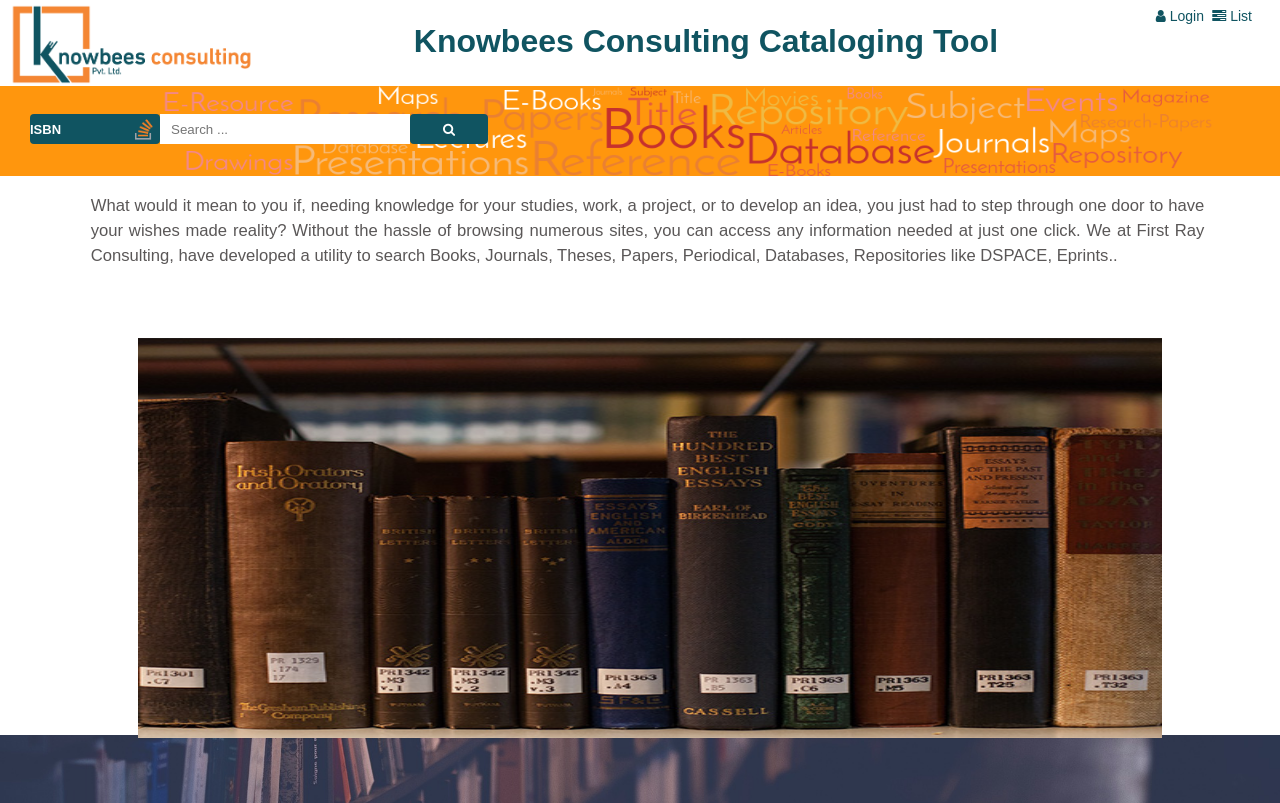
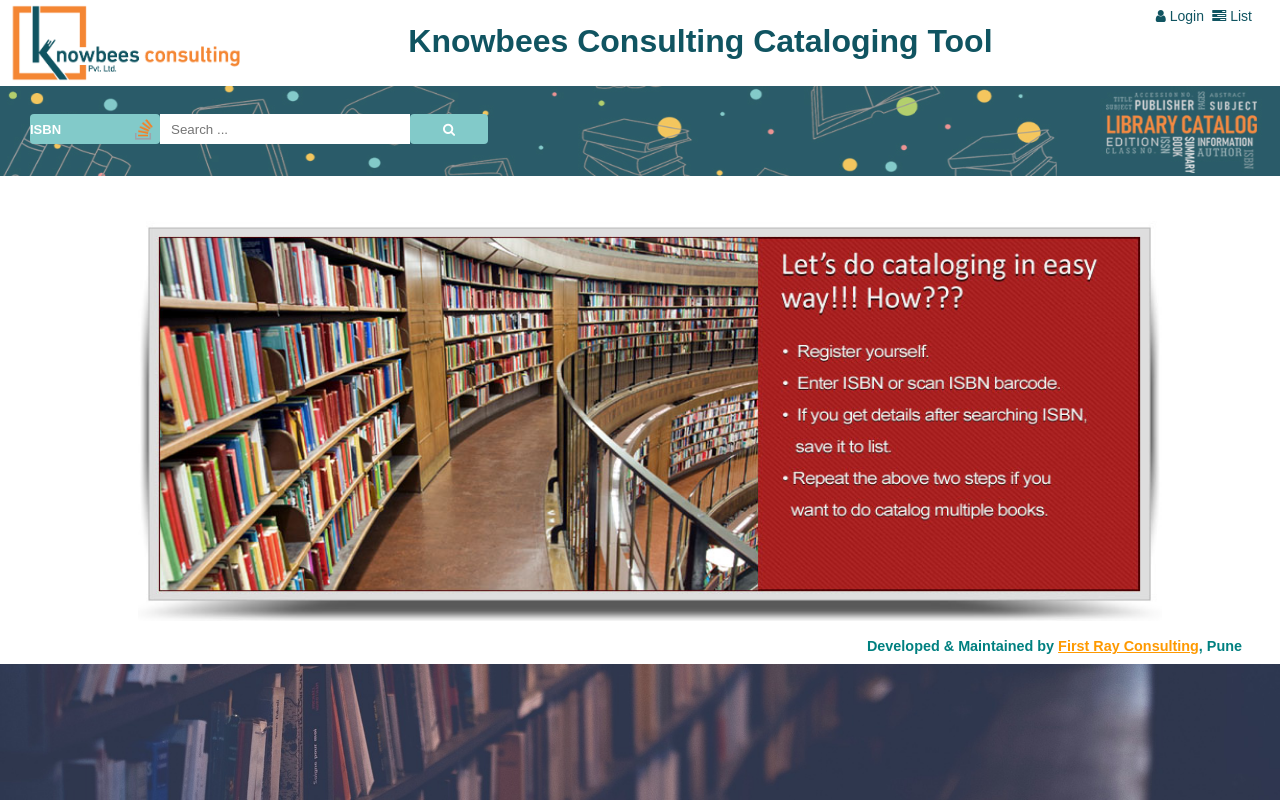
Before and after one commit to bhegademayur37/librarycatalogtool, a PHP site: page /?select_type1=Isbn in a window 1280 px wide; the page is wider, and only the part inside the window is pictured. Run offline with PHP 8.4, Linux system fonts and the light colour scheme; data that the repository does not hold is empty; some libraries are stand-ins or nearby versions.

Commit message:
update UI changes and slider images

```diff
--- a/css/style.css
+++ b/css/style.css
@@ -27,15 +27,16 @@ nav{
 
 	background: white;
 	margin-top: -16px;
+#	padding: 20px;
 }
 .tablinks{
 
-	background: #ff960d !important;
+	background: #2a5b69 !important;
 	color:white !important;
 }
 
 input[type=submit] ,input[type=button],.orange_btn{
-  background-color:  #FF960D;
+  background-color: #82cac9;
   border: none;
   color: white;
   padding: 16px 32px;
@@ -45,6 +46,10 @@ input[type=submit] ,input[type=button],.orange_btn{
   display: block;
   margin-left: auto;
   margin-right: auto;
+}
+
+input[type=submit]:hover ,input[type=button]:hover,.orange_btn:hover{
+background: #b4cf6d;
 }
 
 body{
@@ -77,11 +82,11 @@ td, th {
 }
 tr th{
 
-	background: #fe9900;
+	background: #2a5b69;
 color: white;
 }
 tr:nth-child(even) {
-  background-color: #ffe4bb;;
+  background-color: #cce4ea;
 }
 
 /*header text and image*/
@@ -102,7 +107,7 @@ IMG {
     #display:inline;
 	float:left;
     margin-left: 10px;
-	width: 246px;
+	width: 235px;
 	margin-top: 3px;
 	#height:100px;
 	}
@@ -117,12 +122,14 @@ height: 86px;
 }
 .footer {
 
-	background-color: #efefefef;
-	text-align: center;
+	background-color: white;
+	text-align: right;
 	color: teal;
 	font-size:0.9em ;
 	line-height:2.5em;
-
+	#padding-top:5px;
+	padding-right: 38px;
+	margin-top: -33px;
 }
 
 .input_search{
@@ -139,9 +146,11 @@ padding: 11px;
 .search_box
 {
 
-	background-image:url("/images/wordcloud(3).png") ;
+#background-image:url("/images/wordcloud(3).png") ;
+	background-image:url("/images/Word-Collage-2.jpg") ;
 	background-repeat: repeat;
-	background-size: 1350px 90px;
+	#background-size: 1350px 90px;
+	 background-size: 1322px 90px;
 	#background-size: 100%;
 	#opacity:0.10;
 	#background: rgb(54, 25, 25);
@@ -164,7 +173,7 @@ select{
     cursor: pointer;
     border-radius: 4px;
     font-weight: bold;
-background: url(/images/favicon.ico) 96% / 20% no-repeat #105461;
+background: url(/images/favicon.ico) 96% / 20% no-repeat #82cac9;
 
 -webkit-appearance: none;
 
@@ -179,7 +188,7 @@ appearance: none;
 	float:left;
 	margin-top:10px;
 	font-size:small;
-	background: #105461;
+	background: #82cac9;
 color: white;
 border: none;
 cursor: pointer;
@@ -189,7 +198,7 @@ font-weight: bold;
 
 select:hover {
 	 # background: #c6312d;
-	background: url(/images/favicon.ico) 96% / 20% no-repeat  #c6312d;
+	background: url(/images/favicon.ico) 96% / 20% no-repeat  #b4cf6d;
 
 -webkit-appearance: none;
 
@@ -201,7 +210,7 @@ appearance: none;
 
 
 .btn-style:hover {
-	  background: #c6312d;
+	  background: #b4cf6d;
 }
 .content{
 
@@ -331,7 +340,7 @@ html,body {
 }
 .slider {
 	width: 1024px;
-	margin: 2em auto;
+	margin: 1.5em auto;
 
 }
 
--- a/footer.php
+++ b/footer.php
@@ -1,4 +1,4 @@
 <div id="footer " class ="footer">
 
-<h3> Maintained by First Ray Consulting, Pune</h3>
+<h4>Developed & Maintained by <a style="color:#fe9900" href="http://www.firstray.in">First Ray Consulting</a>, Pune</h4>
 </div>
--- a/header.php
+++ b/header.php
@@ -1,3 +1,4 @@
+<link rel="stylesheet" type="text/css" href="/css/style.css">
 <nav>
 <?php
 session_start();
--- a/index.php
+++ b/index.php
@@ -70,24 +70,23 @@ if(empty($_GET['search'])&& $_GET['submit'] !="List"){
 ?>
 <div class="wrapper">
 <div class ="content">
-
+<!--
 <p align="justify"><br/><span style="font-size: 1.3vw;line-height: 1.5;">
 What would it mean to you if, needing knowledge for your studies, work, a project, or to develop an idea, you just had to step through one door to have your wishes made reality?  Without the hassle of browsing numerous sites, you can access any information needed at just one click. We at First Ray Consulting, have developed a utility to search Books, Journals, Theses, Papers, Periodical, Databases, Repositories like DSPACE, Eprints..
-</span></p>
+</span></p>-->
 </div>
 <br/>
 
 <div class="slider" id="main-slider"><!-- outermost container element -->
 	<div class="slider-wrapper"><!-- innermost wrapper element -->
-		<img src="images/whdl-slider-1.jpg" alt="First" class="slide" /><!-- slides -->
-		<img src="images/bookmark-books-bokeh-hd-wallpaper.jpg" alt="Second" class="slide" />
-		<!--<img src="http://acert.hunter.cuny.edu/files/2015/04/10671587203_327d4e7b20_z.jpg" alt="Second" class="slide" />-->
-                   <img src="images/fonstola.ru-89861.jpg"alt="Second" class="slide" />
+		<img src="images/Library-Image-Slider-1.jpg" alt="First" class="slide" /><!-- slides -->
+		<img src="images/Library-Image-Slider-3.jpg" alt="Second" class="slide" />
+		<!--<img src="http://acert.hunter.cuny.edu/files/2015/04/10671587203_327d4e7b20_z.jpg" alt="Second" class="slide" />
+                   <img src="images/Library-Image-Slider-1.jpg" alt="Second" class="slide" />-->
 
-		<img src="images/referensi.jpg"alt="Third" class="slide" />
-		<img src="images/books_library_old_111388_2048x1152.jpg" alt="Four" class="slide" />
+	<!--	<img src="images/referensi.jpg"alt="Third" class="slide" />
+		<img src="images/books_library_old_111388_2048x1152.jpg" alt="Four" class="slide" />-->
 	</div>
-</div>
 </div>
 
 <?php
@@ -296,23 +295,30 @@ echo '</div>';
 
 	 ?>
 
-
 	</div>
 	</div>
-
 </ul>
+<?php include("footer.php"); ?>
+</div>
 <!--for display table end -->
 
 
-<br/>
-<br/>
 
 <script type="text/javascript">
 $('#form').submit(function() {
     $('.loader').css('visibility', 'visible');
 });
+
+
 </script>
 
+
+<script>
+$(window).load(function() {
+                $('.loader').css('visibility', 'visible');
+});
+
+</script>
 <script>
 eventFire(document.getElementById('firsttab'), 'click');
 
--- a/test.php
+++ /dev/null
@@ -1,2 +0,0 @@
-<?php
-echo gethostbyname('firstray.in');
```
Also changed, not shown: login.php (+0 -9 lines), images/Library-Image-Slider-1.jpg (added), images/Library-Image-Slider-3.jpg (added), images/Word-Collage-2.jpg (added).
